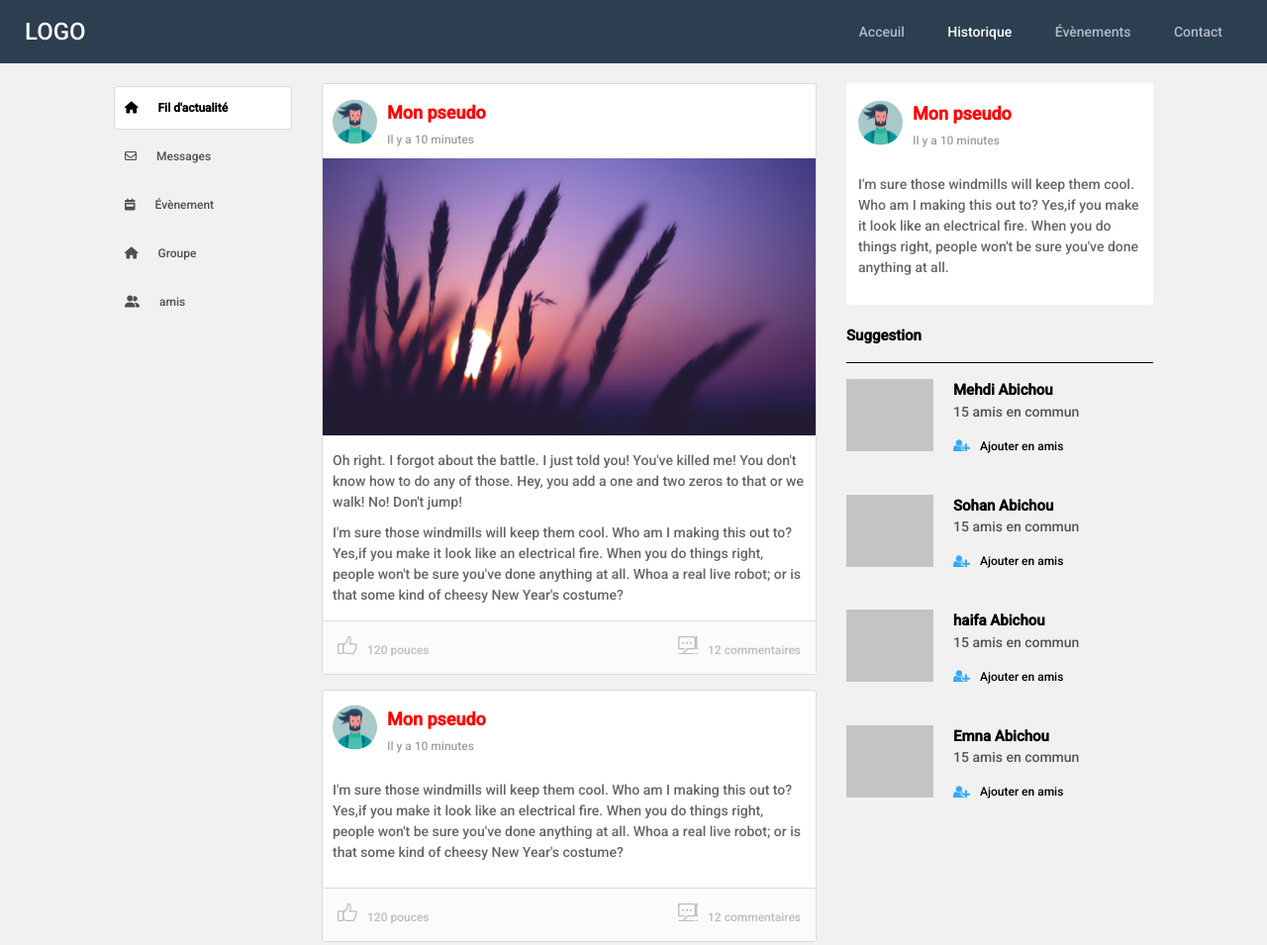
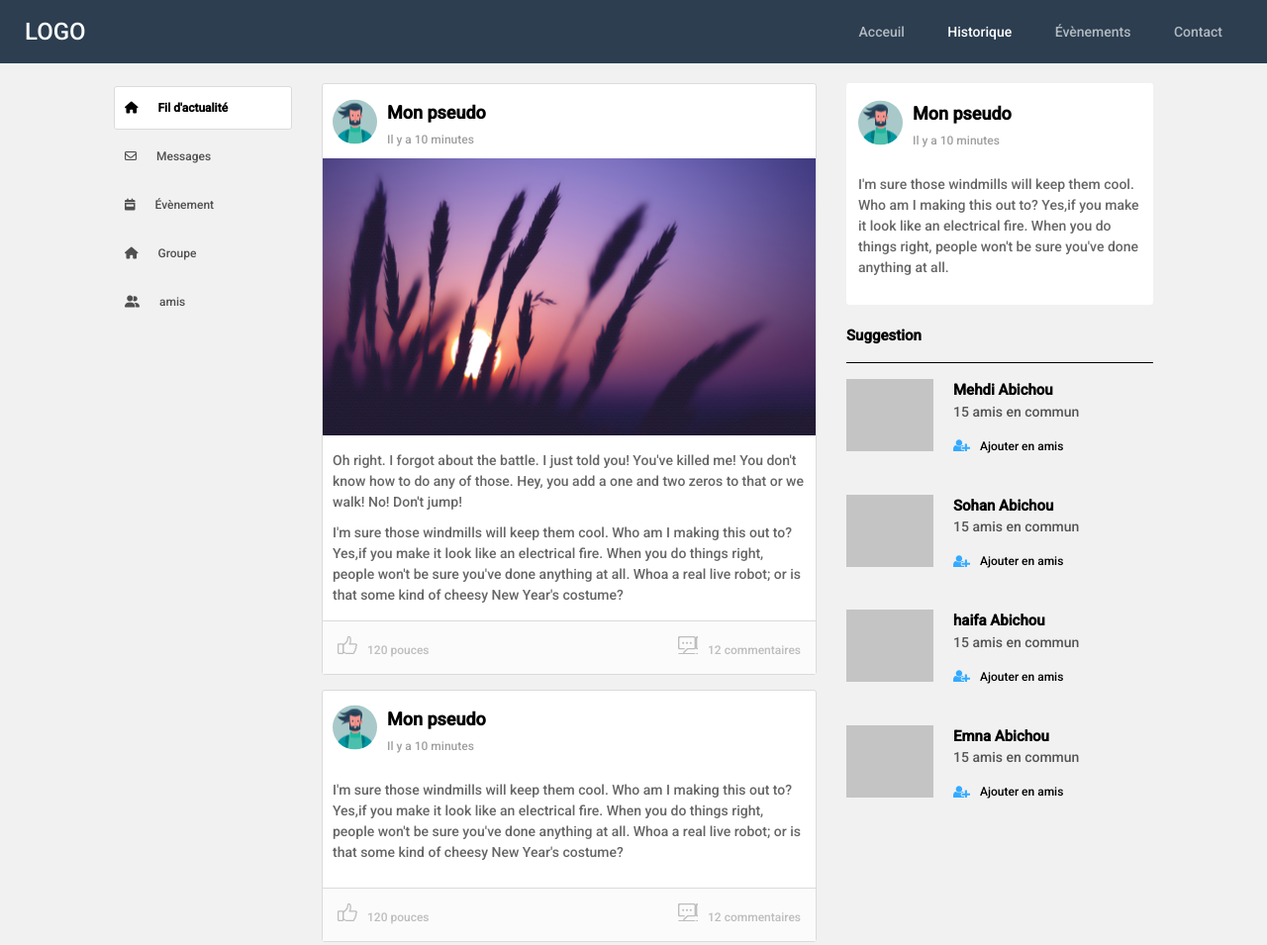
Before and after one commit to Mehdiabichou/social-network, a website: page index.html in a window 1280 px wide. Shown: the top 955 px of the page at 99% size. Drawn offline with Linux system fonts and the light colour scheme.

Commit message:
change color-font

```diff
--- a/scss/_variables.scss
+++ b/scss/_variables.scss
@@ -1,2 +1,2 @@
 $bgc-topbar: #2c3e50;
-$color-font: red;
+$color-font: rgb(0, 0, 0.6);
```
Also changed, not shown: dist/css/style.css.
